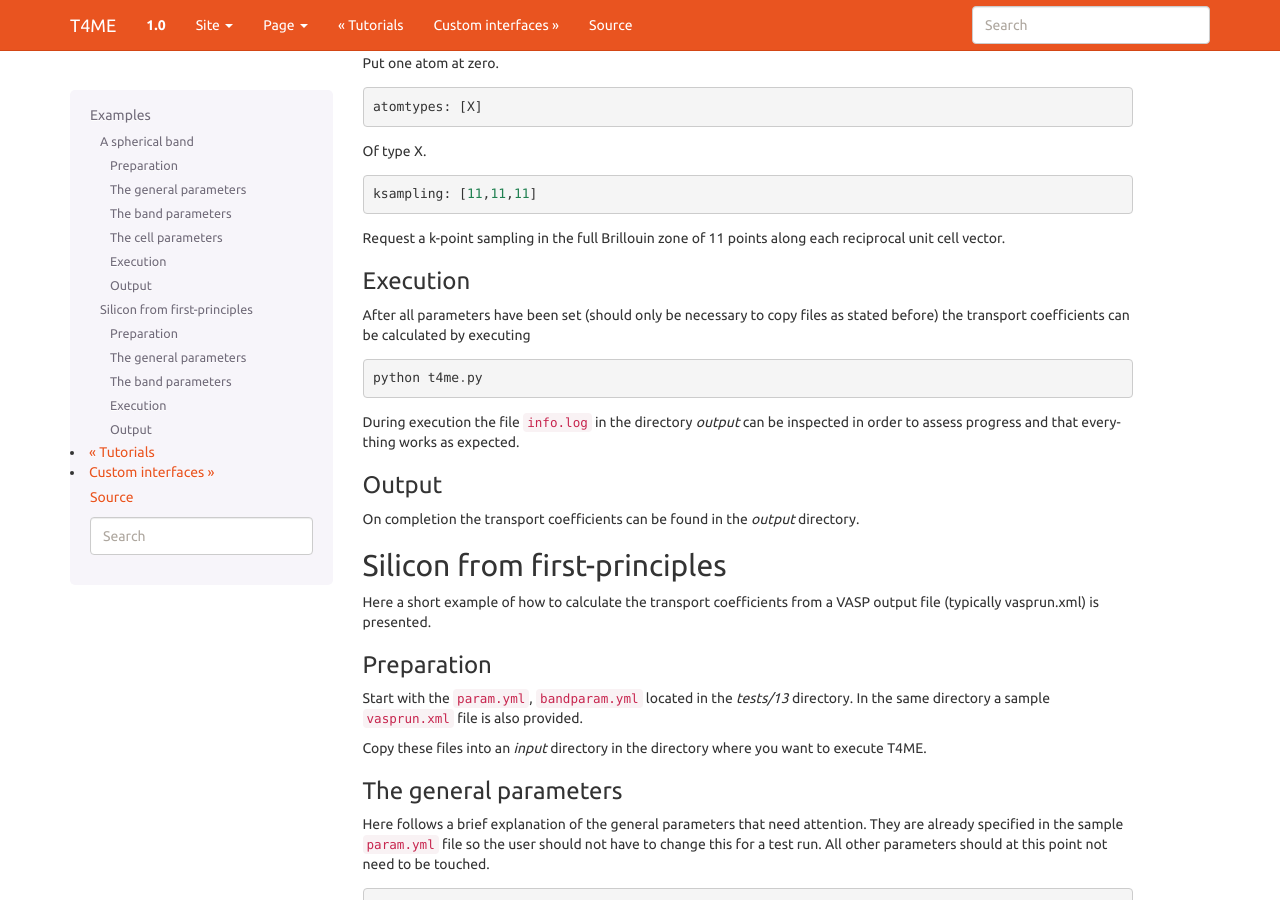
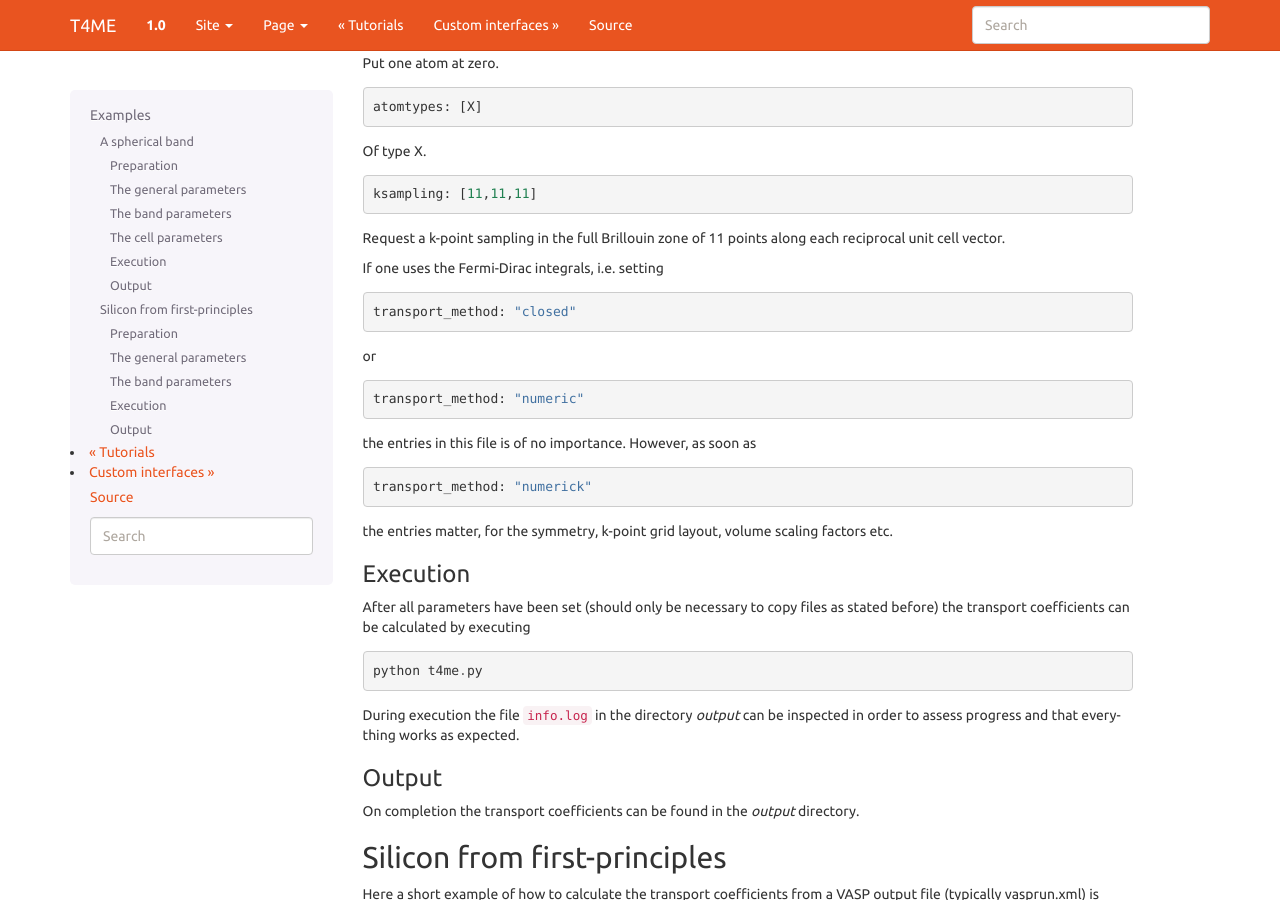
Before and after one commit to espenfl/t4me, a Sphinx documentation site: the page built from docs/examples.rst, in a window 1280 px wide and 900 px high, scrolled down 2531 px. Built offline with Sphinx 7.4.7, drawn with Linux system fonts in a browser that asks for light colours; formulas are drawn with MathJax 3.

Commit message:
Updated documentation

```diff
--- a/docs/examples.rst
+++ b/docs/examples.rst
@@ -187,6 +187,28 @@ Of type X.
 
 Request a k-point sampling in the full Brillouin zone of
 11 points along each reciprocal unit cell vector.
+
+If one uses the Fermi-Dirac integrals, i.e. setting
+
+::
+
+   transport_method: "closed"
+
+or
+
+::
+
+   transport_method: "numeric"
+
+the entries in this file is of no importance. However, as
+soon as
+
+::
+
+   transport_method: "numerick"
+
+the entries matter, for the symmetry, k-point grid layout,
+volume scaling factors etc.
 
 Execution
 ~~~~~~~~~
--- a/docs/gparameters.rst
+++ b/docs/gparameters.rst
@@ -155,7 +155,7 @@ Example:
    dispersion_write_end: [0.5, 0.0, 0.0]
 
 ``dispersion_num_kpoints_along_line``
-~~~~~~~~~~~~~~~~~~~~~~~~~~
+~~~~~~~~~~~~~~~~~~~~~~~~~~~~~~~~~~~~~
 How many samples to use along the line to be extracted.
 
 Example:
--- a/docs/interfaces.rst
+++ b/docs/interfaces.rst
@@ -3,6 +3,6 @@ Custom interfaces
 
 Here comes a description of how to customize new interfaces.
 In the meantime, please consult the structure and content of
-the :file:`interfaces.py` file which among other contains i
-nterfaces to VASP which sets up the necessary data structure.
+the :file:`interfaces.py` file which among other contains
+interfaces to VASP which sets up the necessary data structure.
 This can be copied and modified to work against other codes.
--- a/docs/output.rst
+++ b/docs/output.rst
@@ -4,8 +4,6 @@ Output
 The transport coefficients are written to the `output` directory.
 The log file :file:`info.log` is also written in this directory
 and can be monitored during a run to check the process.
-
-The following files are of importance:
 
 Files
 -----
@@ -45,7 +43,7 @@ The Hall coefficient (big R) can be located in the :file:`hall`.
 In units of :math:`\mathrm{cm}^3/\mathrm{C}`. Consult the documentation
 in the header of the output file for layout.
 
-.. warning: NOT YET IMPLEMENTED WHEN FIRST-PRINCIPLE INPUT IS UTILIZED
+.. warning:: NOT YET IMPLEMENTED WHEN FIRST-PRINCIPLE INPUT IS UTILIZED
    (ONLY FILLED WITH BOGUS DATA). ONLY WORKS FOR SPHERICAL
    BANDS AT THE MOMENT.
 
```
Also changed, not shown: 2 other files.
